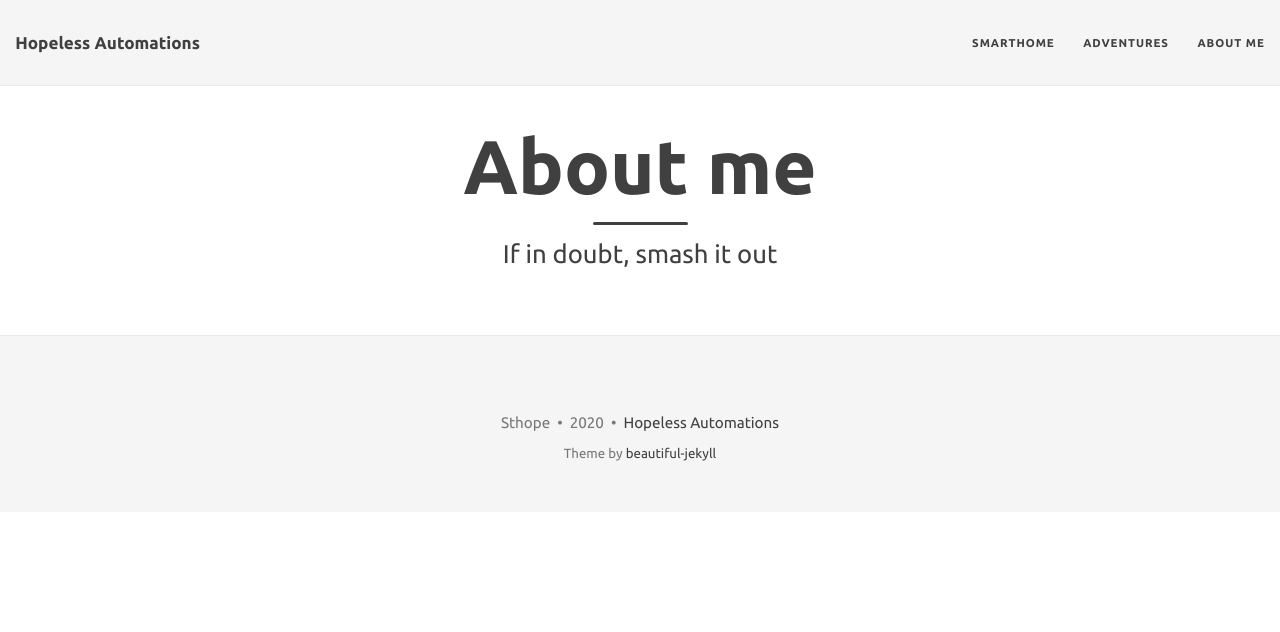
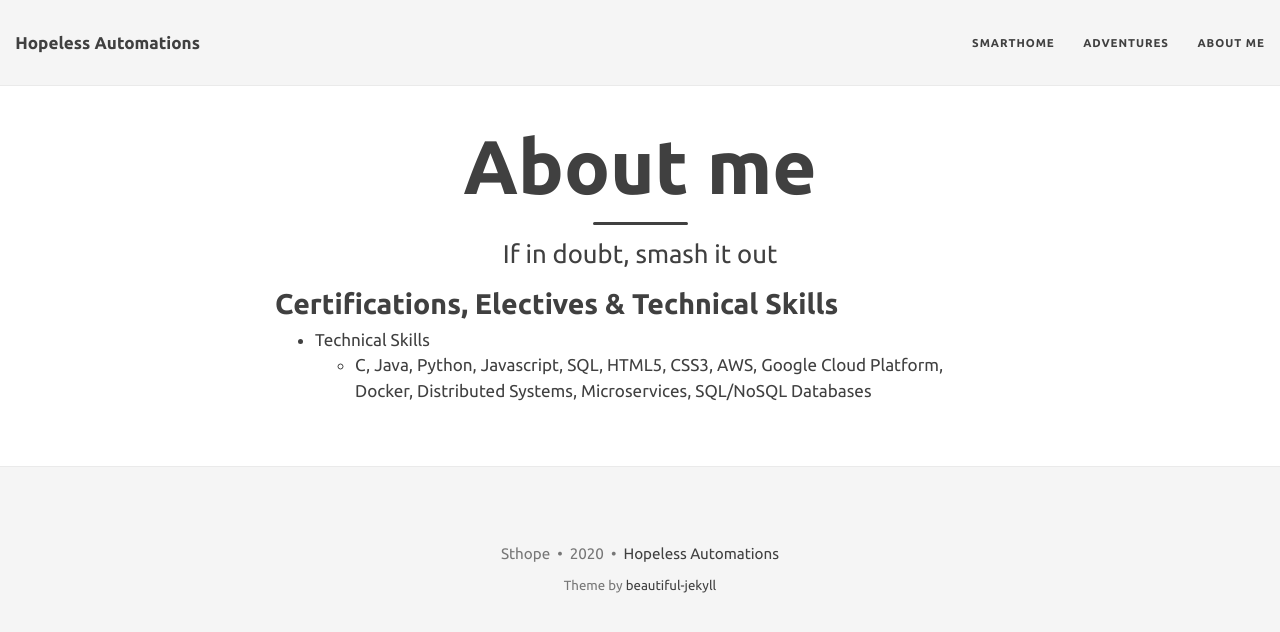
Before and after one commit to hopelessautomations/HopelessAutomations, a Jekyll site: the page built from HopelessAutomations/aboutme.md, in a window 1280 px wide. Shown: the top 632 px of the page. Built offline with Jekyll 4.4.1, drawn with Linux system fonts in a browser that asks for light colours; nearby versions of some CDN libraries.

Commit message:
Initial commit

```diff
--- a/HopelessAutomations/aboutme.md
+++ b/HopelessAutomations/aboutme.md
@@ -2,5 +2,10 @@
 layout: page
 title: About me
 subtitle: If in doubt, smash it out
-permalink: /aboutme/
+permalink: /aboutme.html
 ---
+
+## Certifications, Electives & Technical Skills
+
+* Technical Skills
+    * C, Java, Python, Javascript, SQL, HTML5, CSS3, AWS, Google Cloud Platform, Docker, Distributed Systems, Microservices, SQL/NoSQL Databases
```
